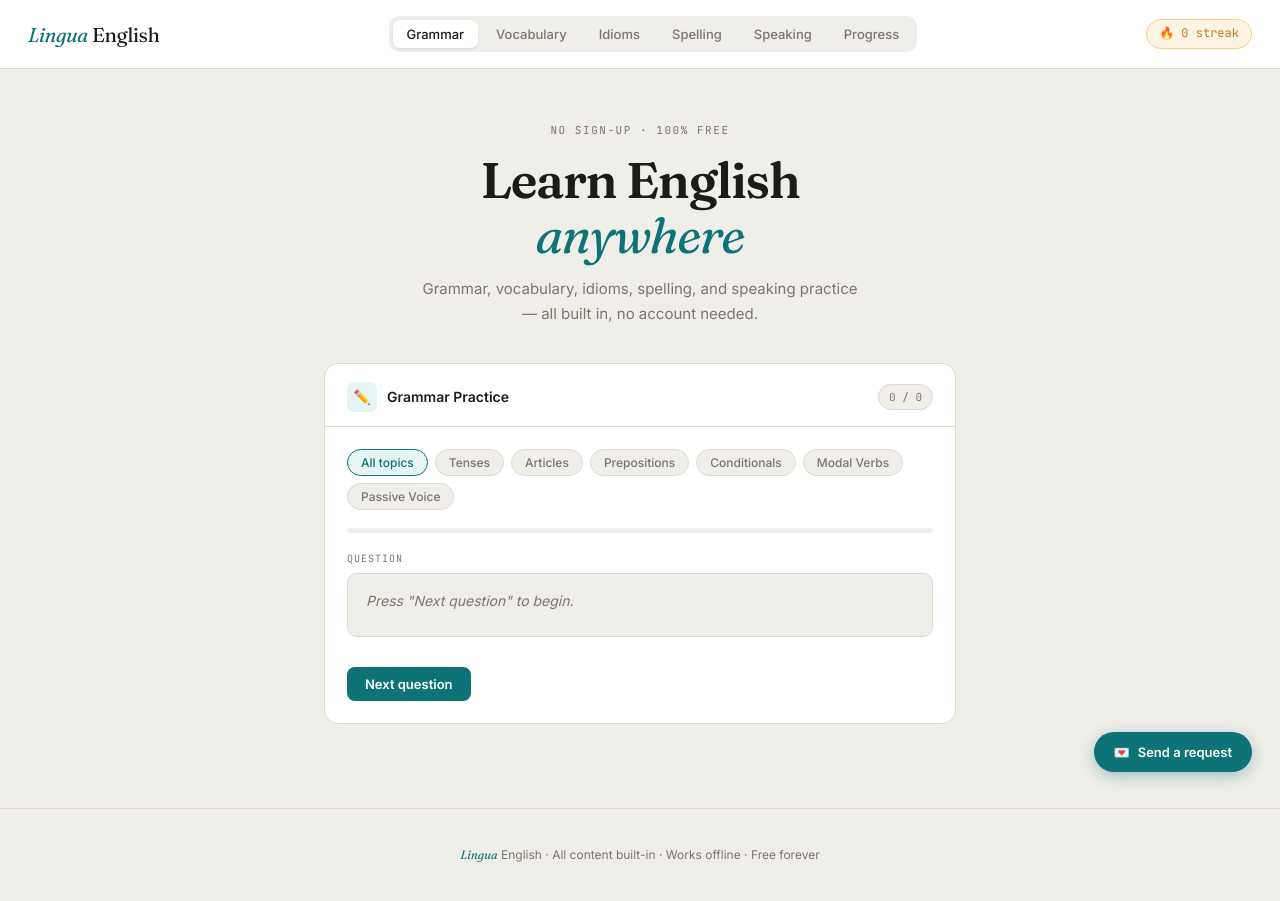
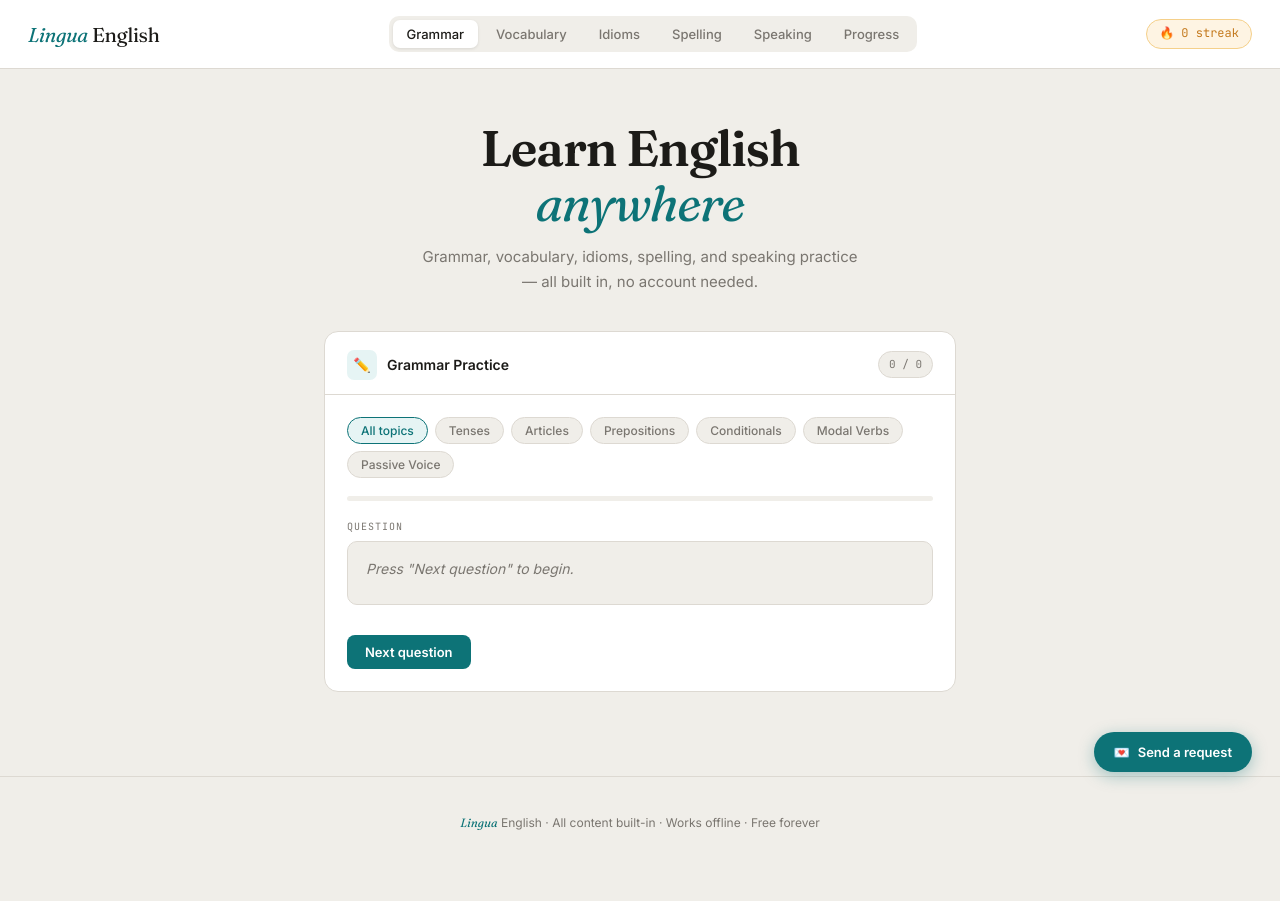
Before and after one commit to layhokk/learningenglish, a plain HTML site: page index.html in a window 1280 px wide. After the commit the page ends 869 px from the top, so only its background shows below. Drawn offline with Linux system fonts and the light colour scheme.

Commit message:
Update index.html

```diff
--- a/index.html
+++ b/index.html
@@ -30,7 +30,6 @@
 </nav>
 
 <div class="hero">
-  <div class="eyebrow">No sign-up · 100% free</div>
   <h1>Learn English<br><em>anywhere</em></h1>
   <p>Grammar, vocabulary, idioms, spelling, and speaking practice — all built in, no account needed.</p>
 </div>
```
